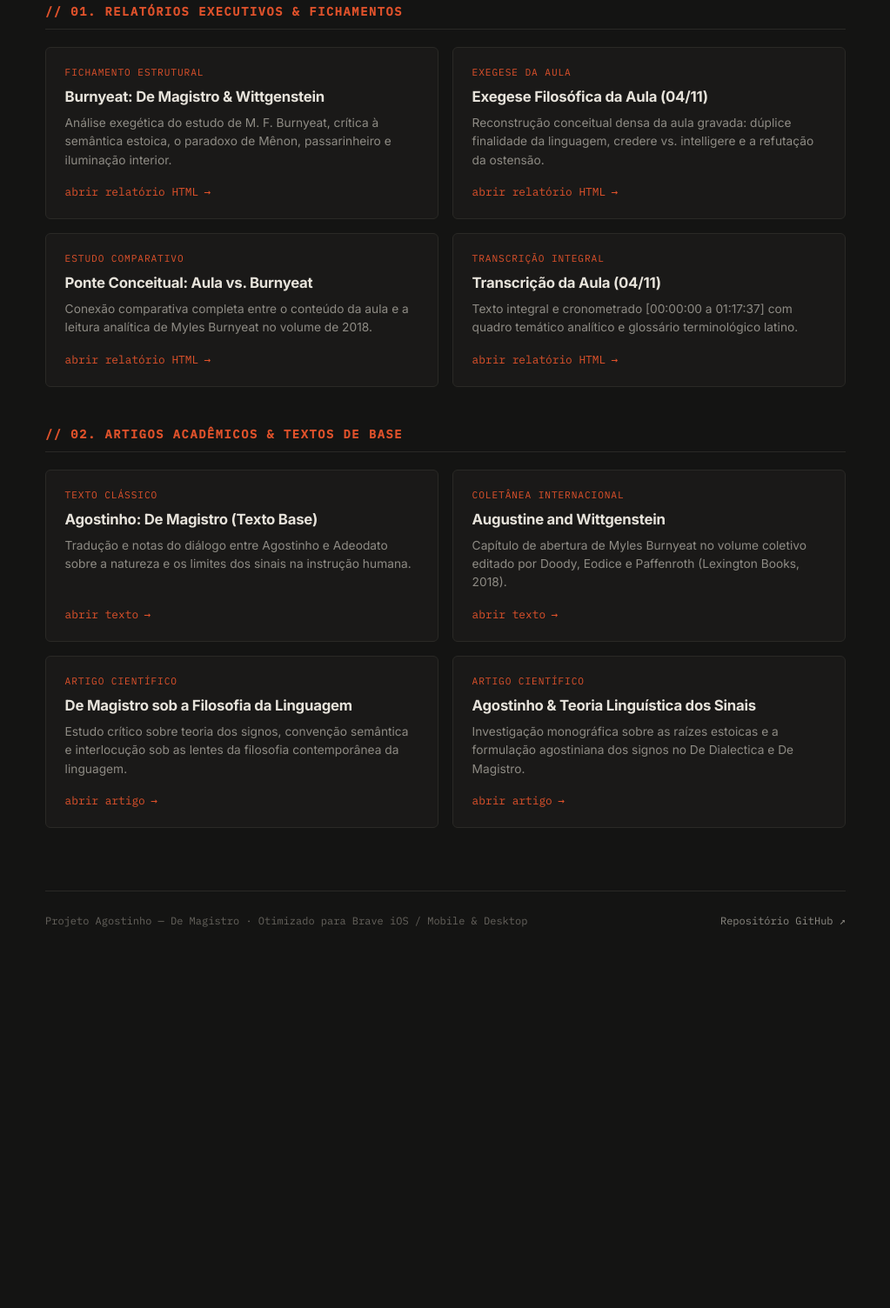
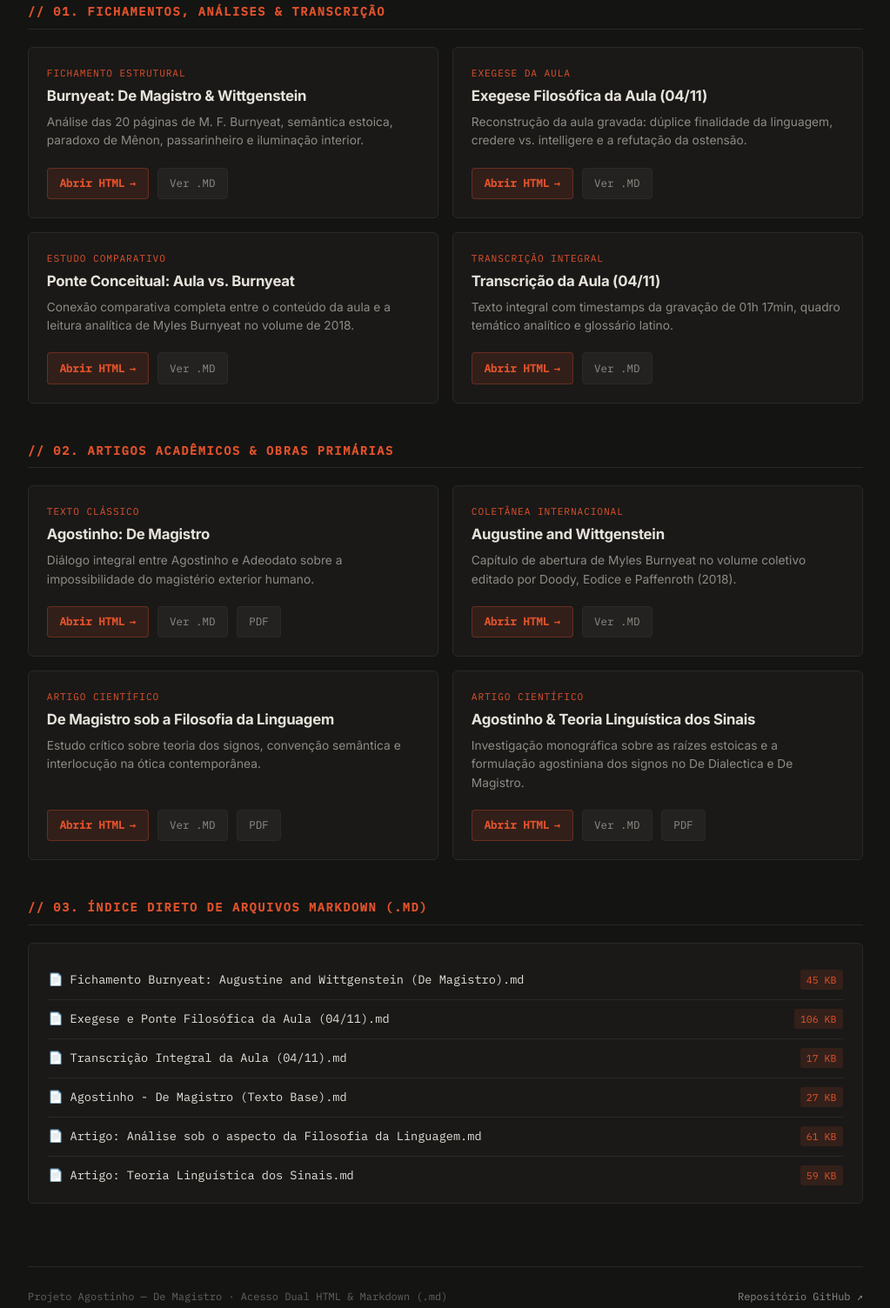
Before and after one commit to Jpitajr/agostinho-de-magistro, a plain HTML site: page index.html in a window 1280 px wide. Shown: the part 422-1926 px from the top of the page at 87% size, without its empty margins (128-1151 px from the left). Before the commit the page ends 1587 px from the top, so only its background shows below. Drawn offline with Linux system fonts and the light colour scheme.

Commit message:
Add files via upload

```diff
--- a/index.html
+++ b/index.html
@@ -3,7 +3,7 @@
 <head>
   <meta charset="UTF-8">
   <meta name="viewport" content="width=device-width, initial-scale=1.0, maximum-scale=5.0, user-scalable=yes">
-  <title>Agostinho: De Magistro — Índice Geral do Projeto</title>
+  <title>Agostinho: De Magistro — Portal Digital</title>
 
   <link rel="preconnect" href="https://fonts.googleapis.com">
   <link rel="preconnect" href="https://fonts.gstatic.com" crossorigin>
@@ -24,6 +24,7 @@
 
       --accent: #e0522b;
       --accent-soft: rgba(224, 82, 43, 0.12);
+      --accent-blue: #3b82f6;
 
       --font-sans: 'Inter', -apple-system, BlinkMacSystemFont, "Segoe UI", Roboto, sans-serif;
       --font-mono: 'IBM Plex Mono', ui-monospace, Menlo, Consolas, monospace;
@@ -53,7 +54,7 @@
 
     .container {
       width: 100%;
-      max-width: 920px;
+      max-width: 960px;
       margin: 0 auto;
     }
 
@@ -153,21 +154,17 @@
       background-color: var(--bg-subtle);
       border: 1px solid var(--border);
       border-radius: 6px;
-      padding: 1.25rem 1.35rem;
-      text-decoration: none;
+      padding: 1.3rem;
       display: flex;
       flex-direction: column;
       justify-content: space-between;
       transition: all 0.18s ease;
       color: inherit;
-      -webkit-tap-highlight-color: transparent;
     }
 
-    .doc-card:hover,
-    .doc-card:active {
+    .doc-card:hover {
       background-color: var(--bg-card);
-      border-color: var(--accent);
-      transform: translateY(-2px);
+      border-color: var(--border-hover);
     }
 
     .card-badge {
@@ -176,7 +173,7 @@
       color: var(--accent);
       text-transform: uppercase;
       letter-spacing: 0.08em;
-      margin-bottom: 0.5rem;
+      margin-bottom: 0.4rem;
     }
 
     .card-title {
@@ -192,17 +189,94 @@
       font-size: 0.86rem;
       color: var(--text-muted);
       line-height: 1.55;
-      margin-bottom: 1rem;
+      margin-bottom: 1.25rem;
       flex-grow: 1;
     }
 
-    .card-arrow {
+    /* Action Buttons (HTML vs MD) */
+    .card-actions {
+      display: flex;
+      gap: 0.6rem;
+      flex-wrap: wrap;
+    }
+
+    .btn-link {
       font-family: var(--font-mono);
-      font-size: 0.8rem;
+      font-size: 0.78rem;
+      padding: 0.45rem 0.85rem;
+      border-radius: 4px;
+      text-decoration: none;
+      display: inline-flex;
+      align-items: center;
+      gap: 0.35rem;
+      transition: all 0.15s ease;
+    }
+
+    .btn-primary {
+      background-color: var(--accent-soft);
       color: var(--accent);
+      border: 1px solid rgba(224, 82, 43, 0.3);
+      font-weight: 600;
+    }
+
+    .btn-primary:hover {
+      background-color: var(--accent);
+      color: #fff;
+    }
+
+    .btn-secondary {
+      background-color: rgba(255, 255, 255, 0.04);
+      color: var(--text-muted);
+      border: 1px solid var(--border);
+    }
+
+    .btn-secondary:hover {
+      background-color: rgba(255, 255, 255, 0.08);
+      color: var(--text-title);
+      border-color: var(--border-hover);
+    }
+
+    /* Quick Markdown List */
+    .md-source-list {
+      background-color: var(--bg-subtle);
+      border: 1px solid var(--border);
+      border-radius: 6px;
+      padding: 1.25rem 1.4rem;
+      font-family: var(--font-mono);
+      font-size: 0.85rem;
+      margin-top: 1.25rem;
+    }
+
+    .md-source-item {
       display: flex;
+      justify-content: space-between;
       align-items: center;
-      gap: 0.4rem;
+      padding: 0.65rem 0;
+      border-bottom: 1px solid var(--border);
+      flex-wrap: wrap;
+      gap: 0.5rem;
+    }
+
+    .md-source-item:last-child {
+      border-bottom: none;
+      padding-bottom: 0;
+    }
+
+    .md-source-item a {
+      color: var(--text-title);
+      text-decoration: none;
+    }
+
+    .md-source-item a:hover {
+      color: var(--accent);
+    }
+
+    .md-tag {
+      color: var(--accent);
+      font-size: 0.72rem;
+      background: var(--accent-soft);
+      padding: 0.15rem 0.45rem;
+      border-radius: 3px;
     }
 
     /* Footer */
@@ -236,7 +310,7 @@
     <div class="header-kicker">// repositório digital de pesquisa</div>
     <h1 class="project-title">De Magistro <span class="accent">.portal</span></h1>
     <p class="lead-desc">
-      Hub central de relatórios executivos, exegeses filológicas, transcrições de aula e artigos acadêmicos sobre a semiótica e epistemologia de Santo Agostinho e Ludwig Wittgenstein.
+      Hub central com acesso duplo: você pode abrir os relatórios formatados em <strong>HTML Editorial</strong> ou acessar diretamente os <strong>arquivos brutos em Markdown (.md)</strong> e PDFs.
     </p>
 
     <!-- ÁUDIO EMBEDDED DIRETO NO TOPO -->
@@ -251,92 +325,148 @@
       </audio>
     </div>
 
-    <!-- SEÇÃO 1: RELATÓRIOS PRINCIPAIS -->
-    <h2 class="section-heading">// 01. relatórios executivos &amp; fichamentos</h2>
+    <!-- SEÇÃO 1: FICHAMENTOS & RELATÓRIOS PRINCIPAIS -->
+    <h2 class="section-heading">// 01. fichamentos, análises &amp; transcrição</h2>
     <div class="cards-grid">
 
-      <a href="relatorio_burnyeat_de_magistro.html" class="doc-card">
+      <div class="doc-card">
         <div>
           <div class="card-badge">Fichamento Estrutural</div>
           <div class="card-title">Burnyeat: De Magistro &amp; Wittgenstein</div>
-          <div class="card-desc">Análise exegética do estudo de M. F. Burnyeat, crítica à semântica estoica, o paradoxo de Mênon, passarinheiro e iluminação interior.</div>
+          <div class="card-desc">Análise das 20 páginas de M. F. Burnyeat, semântica estoica, paradoxo de Mênon, passarinheiro e iluminação interior.</div>
         </div>
-        <div class="card-arrow">abrir relatório HTML <span>→</span></div>
-      </a>
+        <div class="card-actions">
+          <a href="relatorio_burnyeat_de_magistro.html" class="btn-link btn-primary">Abrir HTML <span>→</span></a>
+          <a href="Augustine and Wittgenstein ( etc.) (z-library.sk, 1lib.sk, z-lib.sk).md" class="btn-link btn-secondary">Ver .MD</a>
+        </div>
+      </div>
 
-      <a href="exegese_agostinho_de_magistro_aula.html" class="doc-card">
+      <div class="doc-card">
         <div>
           <div class="card-badge">Exegese da Aula</div>
           <div class="card-title">Exegese Filosófica da Aula (04/11)</div>
-          <div class="card-desc">Reconstrução conceitual densa da aula gravada: dúplice finalidade da linguagem, credere vs. intelligere e a refutação da ostensão.</div>
+          <div class="card-desc">Reconstrução da aula gravada: dúplice finalidade da linguagem, credere vs. intelligere e a refutação da ostensão.</div>
         </div>
-        <div class="card-arrow">abrir relatório HTML <span>→</span></div>
-      </a>
+        <div class="card-actions">
+          <a href="exegese_agostinho_de_magistro_aula.html" class="btn-link btn-primary">Abrir HTML <span>→</span></a>
+          <a href="Exegese_De_Magistro_Ponte_Aula_04-11.md" class="btn-link btn-secondary">Ver .MD</a>
+        </div>
+      </div>
 
-      <a href="Exegese_De_Magistro_Ponte_Aula_04-11.html" class="doc-card">
+      <div class="doc-card">
         <div>
           <div class="card-badge">Estudo Comparativo</div>
           <div class="card-title">Ponte Conceitual: Aula vs. Burnyeat</div>
           <div class="card-desc">Conexão comparativa completa entre o conteúdo da aula e a leitura analítica de Myles Burnyeat no volume de 2018.</div>
         </div>
-        <div class="card-arrow">abrir relatório HTML <span>→</span></div>
-      </a>
+        <div class="card-actions">
+          <a href="Exegese_De_Magistro_Ponte_Aula_04-11.html" class="btn-link btn-primary">Abrir HTML <span>→</span></a>
+          <a href="Exegese_De_Magistro_Ponte_Aula_04-11.md" class="btn-link btn-secondary">Ver .MD</a>
+        </div>
+      </div>
 
-      <a href="Transcricao_Medieval_04-11.html" class="doc-card">
+      <div class="doc-card">
         <div>
           <div class="card-badge">Transcrição Integral</div>
           <div class="card-title">Transcrição da Aula (04/11)</div>
-          <div class="card-desc">Texto integral e cronometrado [00:00:00 a 01:17:37] com quadro temático analítico e glossário terminológico latino.</div>
+          <div class="card-desc">Texto integral com timestamps da gravação de 01h 17min, quadro temático analítico e glossário latino.</div>
         </div>
-        <div class="card-arrow">abrir relatório HTML <span>→</span></div>
-      </a>
+        <div class="card-actions">
+          <a href="Transcricao_Medieval_04-11.html" class="btn-link btn-primary">Abrir HTML <span>→</span></a>
+          <a href="Transcricao_Medieval_04-11.md" class="btn-link btn-secondary">Ver .MD</a>
+        </div>
+      </div>
 
     </div>
 
-    <!-- SEÇÃO 2: TEXTOS PRIMÁRIOS & ARTIGOS -->
-    <h2 class="section-heading">// 02. artigos acadêmicos &amp; textos de base</h2>
+    <!-- SEÇÃO 2: ARTIGOS & TEXTOS DE BASE -->
+    <h2 class="section-heading">// 02. artigos acadêmicos &amp; obras primárias</h2>
     <div class="cards-grid">
 
-      <a href="Agostinho - De Magistro.html" class="doc-card">
+      <div class="doc-card">
         <div>
           <div class="card-badge">Texto Clássico</div>
-          <div class="card-title">Agostinho: De Magistro (Texto Base)</div>
-          <div class="card-desc">Tradução e notas do diálogo entre Agostinho e Adeodato sobre a natureza e os limites dos sinais na instrução humana.</div>
+          <div class="card-title">Agostinho: De Magistro</div>
+          <div class="card-desc">Diálogo integral entre Agostinho e Adeodato sobre a impossibilidade do magistério exterior humano.</div>
         </div>
-        <div class="card-arrow">abrir texto <span>→</span></div>
-      </a>
+        <div class="card-actions">
+          <a href="Agostinho - De Magistro.html" class="btn-link btn-primary">Abrir HTML <span>→</span></a>
+          <a href="Agostinho - De Magistro.md" class="btn-link btn-secondary">Ver .MD</a>
+          <a href="Agostinho - De Magistro.pdf" class="btn-link btn-secondary">PDF</a>
+        </div>
+      </div>
 
-      <a href="Augustine and Wittgenstein ( etc.) (z-library.sk, 1lib.sk, z-lib.sk).html" class="doc-card">
+      <div class="doc-card">
         <div>
           <div class="card-badge">Coletânea Internacional</div>
           <div class="card-title">Augustine and Wittgenstein</div>
-          <div class="card-desc">Capítulo de abertura de Myles Burnyeat no volume coletivo editado por Doody, Eodice e Paffenroth (Lexington Books, 2018).</div>
+          <div class="card-desc">Capítulo de abertura de Myles Burnyeat no volume coletivo editado por Doody, Eodice e Paffenroth (2018).</div>
         </div>
-        <div class="card-arrow">abrir texto <span>→</span></div>
-      </a>
+        <div class="card-actions">
+          <a href="Augustine and Wittgenstein ( etc.) (z-library.sk, 1lib.sk, z-lib.sk).html" class="btn-link btn-primary">Abrir HTML <span>→</span></a>
+          <a href="Augustine and Wittgenstein ( etc.) (z-library.sk, 1lib.sk, z-lib.sk).md" class="btn-link btn-secondary">Ver .MD</a>
+        </div>
+      </div>
 
-      <a href="[ARTIGO] Agostinho_De Magistro_Uma análise sob o aspecto da Filosofia da Linguagem.html" class="doc-card">
+      <div class="doc-card">
         <div>
           <div class="card-badge">Artigo Científico</div>
           <div class="card-title">De Magistro sob a Filosofia da Linguagem</div>
-          <div class="card-desc">Estudo crítico sobre teoria dos signos, convenção semântica e interlocução sob as lentes da filosofia contemporânea da linguagem.</div>
+          <div class="card-desc">Estudo crítico sobre teoria dos signos, convenção semântica e interlocução na ótica contemporânea.</div>
         </div>
-        <div class="card-arrow">abrir artigo <span>→</span></div>
-      </a>
+        <div class="card-actions">
+          <a href="[ARTIGO] Agostinho_De Magistro_Uma análise sob o aspecto da Filosofia da Linguagem.html" class="btn-link btn-primary">Abrir HTML <span>→</span></a>
+          <a href="[ARTIGO] Agostinho_De Magistro_Uma análise sob o aspecto da Filosofia da Linguagem.md" class="btn-link btn-secondary">Ver .MD</a>
+          <a href="[ARTIGO] Agostinho_De Magistro_Uma análise sob o aspecto da Filosofia da Linguagem.pdf" class="btn-link btn-secondary">PDF</a>
+        </div>
+      </div>
 
-      <a href="[ARTIGO] Agostinho_Teoria Linguística dos Sinais.html" class="doc-card">
+      <div class="doc-card">
         <div>
           <div class="card-badge">Artigo Científico</div>
           <div class="card-title">Agostinho &amp; Teoria Linguística dos Sinais</div>
           <div class="card-desc">Investigação monográfica sobre as raízes estoicas e a formulação agostiniana dos signos no De Dialectica e De Magistro.</div>
         </div>
-        <div class="card-arrow">abrir artigo <span>→</span></div>
-      </a>
+        <div class="card-actions">
+          <a href="[ARTIGO] Agostinho_Teoria Linguística dos Sinais.html" class="btn-link btn-primary">Abrir HTML <span>→</span></a>
+          <a href="[ARTIGO] Agostinho_Teoria Linguística dos Sinais.md" class="btn-link btn-secondary">Ver .MD</a>
+          <a href="[ARTIGO] Agostinho_Teoria Linguística dos Sinais.pdf" class="btn-link btn-secondary">PDF</a>
+        </div>
+      </div>
 
     </div>
 
+    <!-- SEÇÃO 3: LISTA DIRETA DE TODOS OS .MD -->
+    <h2 class="section-heading">// 03. índice direto de arquivos markdown (.md)</h2>
+    <div class="md-source-list">
+      <div class="md-source-item">
+        <a href="Augustine and Wittgenstein ( etc.) (z-library.sk, 1lib.sk, z-lib.sk).md">📄 Fichamento Burnyeat: Augustine and Wittgenstein (De Magistro).md</a>
+        <span class="md-tag">45 KB</span>
+      </div>
+      <div class="md-source-item">
+        <a href="Exegese_De_Magistro_Ponte_Aula_04-11.md">📄 Exegese e Ponte Filosófica da Aula (04/11).md</a>
+        <span class="md-tag">106 KB</span>
+      </div>
+      <div class="md-source-item">
+        <a href="Transcricao_Medieval_04-11.md">📄 Transcrição Integral da Aula (04/11).md</a>
+        <span class="md-tag">17 KB</span>
+      </div>
+      <div class="md-source-item">
+        <a href="Agostinho - De Magistro.md">📄 Agostinho - De Magistro (Texto Base).md</a>
+        <span class="md-tag">27 KB</span>
+      </div>
+      <div class="md-source-item">
+        <a href="[ARTIGO] Agostinho_De Magistro_Uma análise sob o aspecto da Filosofia da Linguagem.md">📄 Artigo: Análise sob o aspecto da Filosofia da Linguagem.md</a>
+        <span class="md-tag">61 KB</span>
+      </div>
+      <div class="md-source-item">
+        <a href="[ARTIGO] Agostinho_Teoria Linguística dos Sinais.md">📄 Artigo: Teoria Linguística dos Sinais.md</a>
+        <span class="md-tag">59 KB</span>
+      </div>
+    </div>
+
     <footer class="index-footer">
-      <span>Projeto Agostinho — De Magistro · Otimizado para Brave iOS / Mobile &amp; Desktop</span>
+      <span>Projeto Agostinho — De Magistro · Acesso Dual HTML &amp; Markdown (.md)</span>
       <a href="https://github.com/Jpitajr/agostinho-de-magistro">Repositório GitHub ↗</a>
     </footer>
 
```
